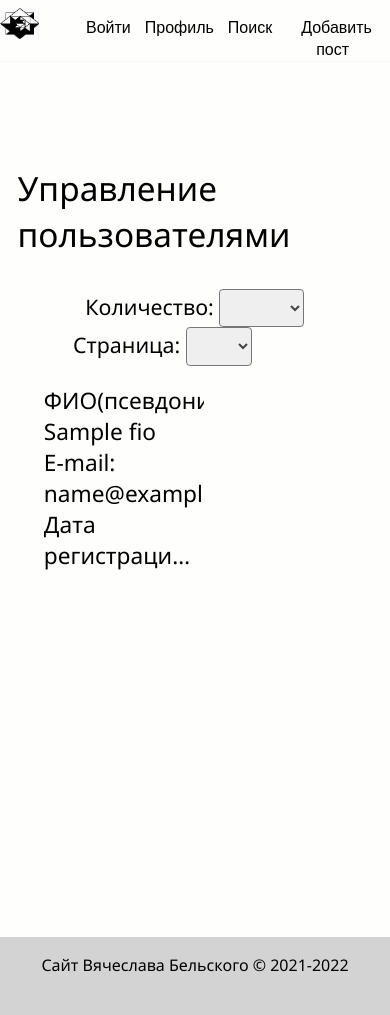
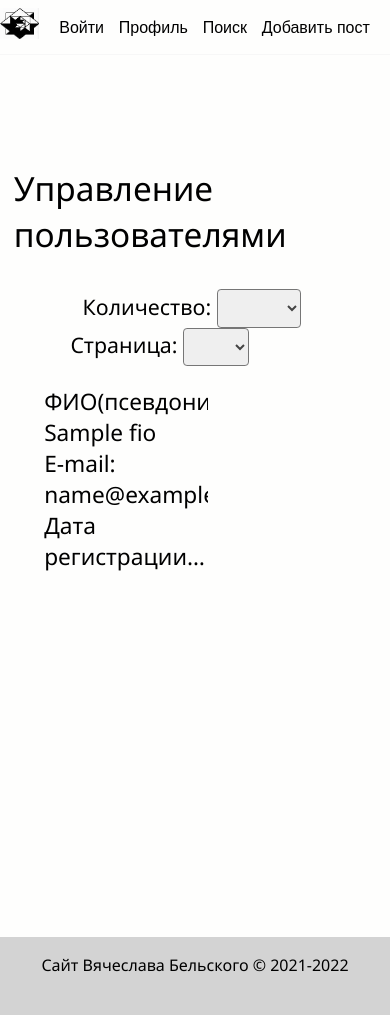
Before and after one commit to QueflyQuefly/blog.symfony, a Symfony app: template templates/admin/allusers.html.twig in a window 390 px wide. Run offline with Twig, Linux system fonts and the light colour scheme; the template is opened without the code that fills it: most values are stand-ins (such as "Sample title", 1, 10 or a date in 2020); some libraries are stand-ins or nearby versions.

Commit message:
bug fixes

```diff
--- a/public/css/style.css
+++ b/public/css/style.css
@@ -48,6 +48,7 @@ nav #menu{
 nav .menuList{
     display: flex;
     justify-content: center;
+    padding-inline-start: 0;
 }
 nav .menuList li{
     text-decoration: none;
@@ -669,13 +670,14 @@ img[alt="www.000webhost.com"] {
 }
  @media (min-width: 300px) and (max-width: 500.98px) {
     .content {
-        padding: 2vmin 2.5%;
+        padding: 2vmin 1.5%;
     }
     nav{
         max-height: 16vmin;
     }
     nav #logo {
         width: 10%;
+        height: 100%;
         padding: 0;
     }
     nav #imglogo{
@@ -691,12 +693,9 @@ img[alt="www.000webhost.com"] {
     nav #menu {
         width: 90%;
     }
-    nav .menuList {
-        justify-content: flex-end;
-    }
     .viewpost {
         width: 85%;
-        margin: 0 5%;
+        margin: 0 6%;
     }
     footer {
         height: 20vmin;
--- a/src/Controller/AdminController.php
+++ b/src/Controller/AdminController.php
@@ -33,14 +33,12 @@ class AdminController extends AbstractController
     #[Route('', name: 'main', methods: ['GET'])]
     public function showAdmin(): Response
     {
-        $this->denyAccessUnlessGranted('ROLE_ADMIN');
         return $this->render('admin/admin.html.twig');
     }
 
     #[Route('/comments/{numberOfComments<\b[0-9]+>?25}/{page<\b[0-9]+>?1}', name: 'show_comments', methods: ['GET'])]
     public function showComments(?int $numberOfComments, ?int $page): Response
     {
-        $this->denyAccessUnlessGranted('ROLE_ADMIN');
         $comments = $this->commentService->getComments($numberOfComments, $page);
         return $this->render('admin/allcomments.html.twig', [
             'nameOfPath' => 'admin_show_comments',
@@ -53,7 +51,6 @@ class AdminController extends AbstractController
     #[Route('/users/{numberOfUsers<\b[0-9]+>?25}/{page<\b[0-9]+>?1}', name: 'show_users', methods: ['GET'])]
     public function showUsers(?int $numberOfUsers, ?int $page): Response
     {
-        $this->denyAccessUnlessGranted('ROLE_ADMIN');
         $users = $this->userService->getUsers($numberOfUsers, $page);
         return $this->render('admin/allusers.html.twig', [
             'nameOfPath' => 'admin_show_users',
@@ -66,7 +63,6 @@ class AdminController extends AbstractController
     #[Route('/stab', name: 'show_stab', methods: ['GET'])]
     public function showStab(Request $request): Response
     {
-        $this->denyAccessUnlessGranted('ROLE_ADMIN');
         $numberOfIterations = $request->query->get('number') ?? 0;
         $this->stabService->toStabDb($numberOfIterations);
         $errors = $this->stabService->getErrors() ?? false;
@@ -79,7 +75,6 @@ class AdminController extends AbstractController
     #[Route('/users/delete/{id}', name: 'delete_user', methods: ['POST'], requirements: ['id' => '\b[0-9]+'])]
     public function deleteUser(User $user): Response
     {
-        $this->denyAccessUnlessGranted('ROLE_ADMIN');
         $this->userService->delete($user);
         $this->addFlash(
             'success',
--- a/src/Repository/PostsRepository.php
+++ b/src/Repository/PostsRepository.php
@@ -49,8 +49,7 @@ class PostsRepository extends ServiceEntityRepository
             ->join('App\Entity\User', 'u', 'WITH', 'p.userId = u.id')
             ->join('App\Entity\AdditionalInfoPosts', 'a', 'WITH', 'a.postId = p.id')
             ->join('App\Entity\Comments', 'c', 'WITH', 'c.postId = p.id')
-            ->andWhere('a.countComments > 0')
-            ->andWhere('c.dateTime > :time')
+            ->where('c.dateTime > :time')
             ->setParameter('time', $timeWeekAgo)
             ->orderBy('a.countComments', 'DESC')
             ->setMaxResults($numberOfPosts)
--- a/templates/admin/stab.html.twig
+++ b/templates/admin/stab.html.twig
@@ -18,7 +18,8 @@
     </h1>
 
     <form action='{{ path('admin_show_stab') }}' method='get'>
-        <label class='formlabel'>Введите нужное количество итераций цикла (создание пользователя, поста и комментариев к нему):
+        <label class='formlabel' style='font-size: 13pt;'>
+            Введите нужное количество итераций цикла (создание пользователя, поста и комментариев к нему):
             <input
                 name='number'
                 type='text'
@@ -29,6 +30,6 @@
             >
         </label>
         <br>
-        <input type='submit' class='formsubmit' value='Применить' style='margin:2vmin;'>
+        <input type='submit' class='formsubmit' value='Применить'>
     </form>
 {% endblock %}
--- a/templates/post/home.html.twig
+++ b/templates/post/home.html.twig
@@ -16,7 +16,7 @@
     {% endif %}
 
     {% if posts|length > 9 %}
-        <div class='singleposttext'><a class='formsubmit' href='{{ path('post_show_all') }}'>Посмотреть посты за всё время</a></div>
+        <div class='singleposttext'><a class='formsubmit' href='{{ path('post_show_all') }}'>Посмотреть все посты</a></div>
     {% endif %}
 
     {% if moreTalkedPosts %}
```
Also changed, not shown: src/Service/CommentService.php (+5 -2 lines), src/Service/PostService.php (+5 -2 lines), 1 other file.
